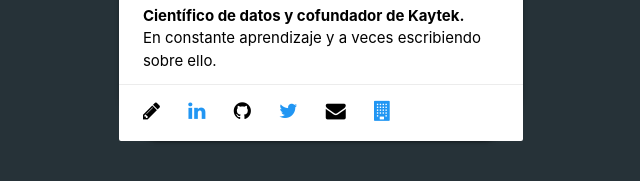
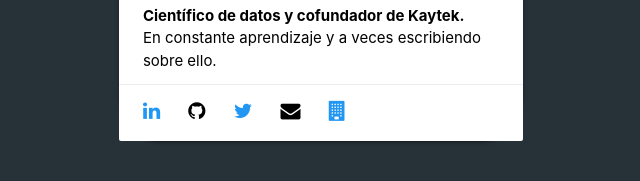
Before and after one commit to Bentipe/bentipe.github.io, a plain HTML site: page index.html in a window 1280 px wide. Shown: the part 367-548 px from the top of the page, without its empty margins (319-959 px from the left). Drawn offline with nearby package versions, Linux system fonts and the light colour scheme.

Commit message:
Update index.html

```diff
--- a/index.html
+++ b/index.html
@@ -30,7 +30,6 @@
                     <p>En constante aprendizaje y a veces escribiendo sobre ello.</p>
                 </div>
                 <div class="card-action black-text">
-                  <a href="https://blog.miguelnicolas.space/"><i class="fa fa-pencil black-text" style="font-size:20px;"></i></a>
                   <a href="https://www.linkedin.com/in/miguel-nicolas-rodriguez/"><i class="fa fa-linkedin blue-text" style="font-size:20px;"></i></a>
                   <a href="https://github.com/Bentipe"><i class="fa fa-github black-text" style="font-size:20px;"></i></a>
                   <a href="https://twitter.com/miguel_mignic"><i class="fa fa-twitter blue-text" style="font-size:20px;"></i></a>
```
